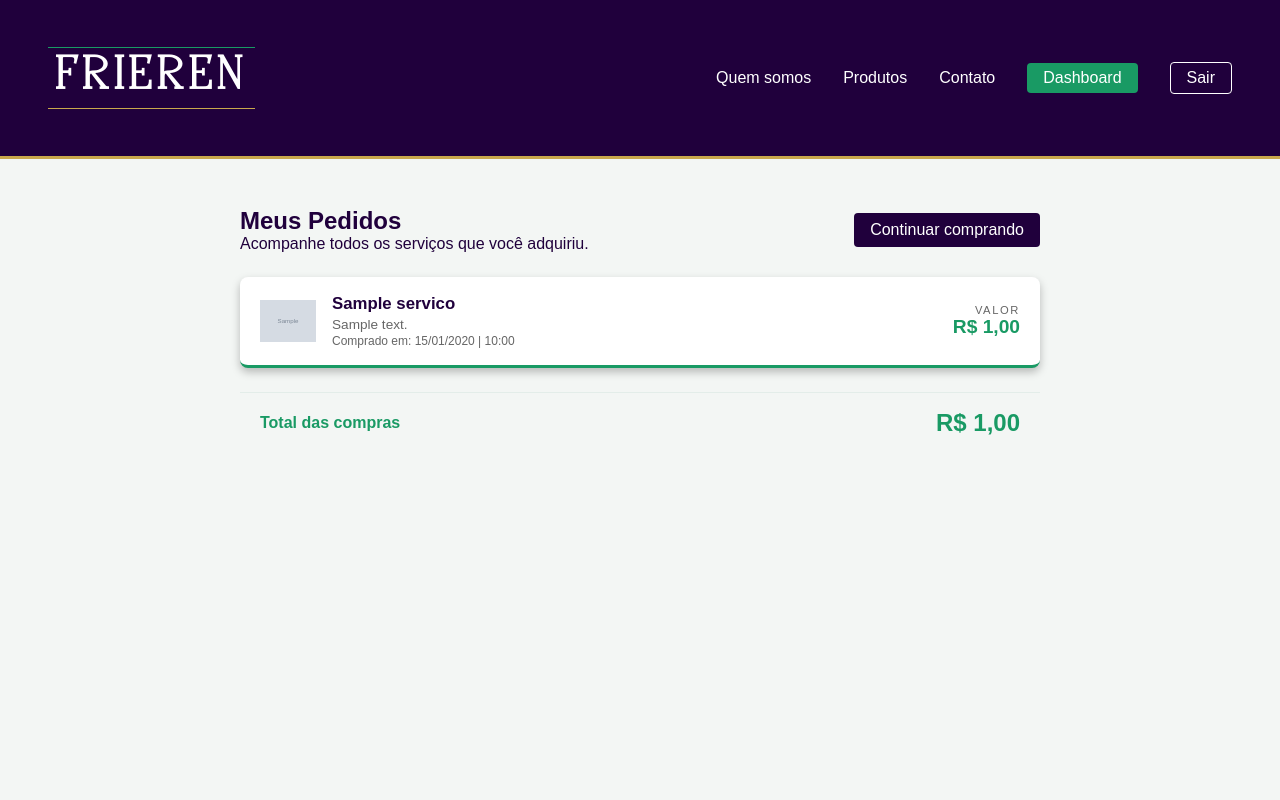
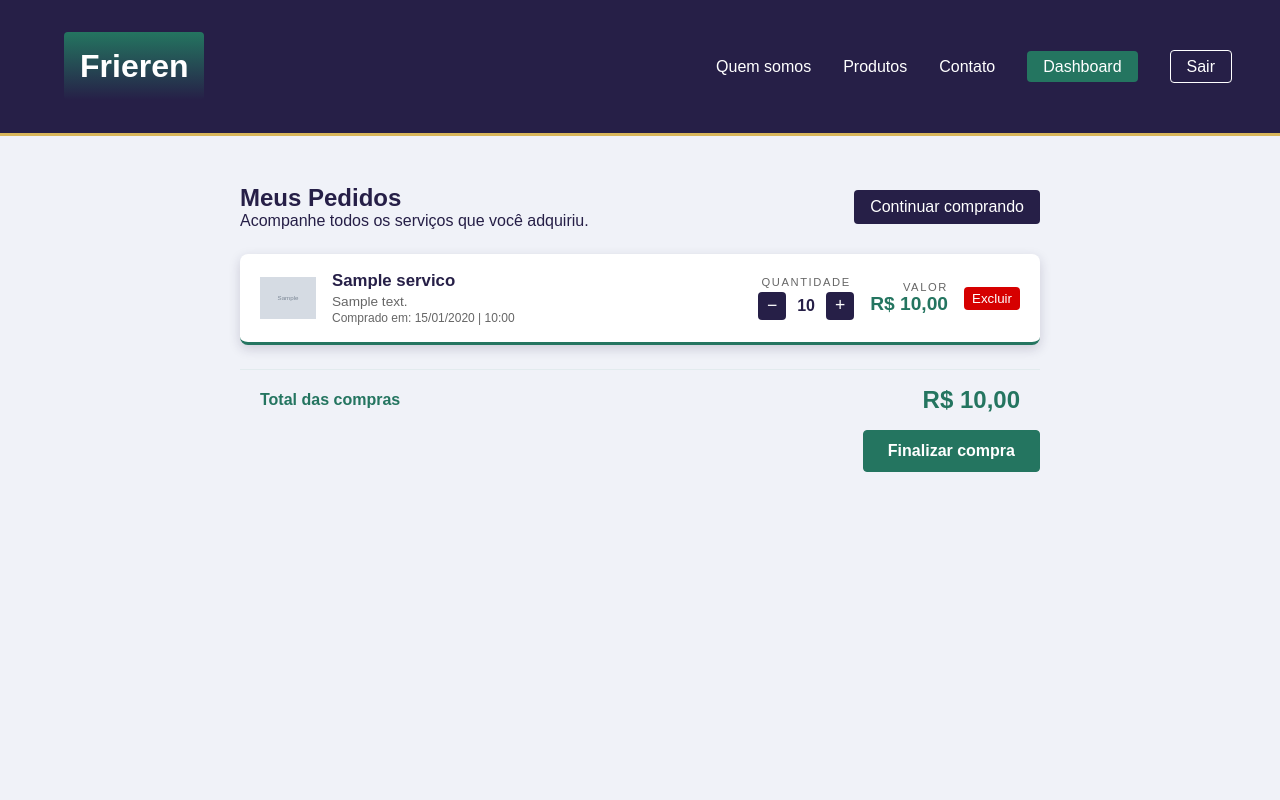
Before and after one commit to filhodepeterpan/django-frieren, a Django app: page /pedidos in a window 1280 px wide. Run offline with Django 5.2, Linux system fonts and the light colour scheme; a user stored in the database is signed in; tables that the repository leaves empty hold one stand-in row (values such as "Sample post"); grey boxes marked "Sample" are stand-in pictures; parts of the project's set-up code (start-up, migrations or seed data) failed here and were passed over; some web fonts are replaced.

Commit message:
feat: exclusao de item no carrinho

```diff
--- a/app/models.py
+++ b/app/models.py
@@ -26,4 +26,9 @@ class Servico(models.Model):
 class Pedido(models.Model):
     usuario = models.ForeignKey(settings.AUTH_USER_MODEL, on_delete=models.CASCADE)
     servico = models.ForeignKey(Servico, on_delete=models.CASCADE)
+    quantidade = models.PositiveIntegerField(default=1)
     data_compra = models.DateTimeField(auto_now_add=True)
+
+    @property
+    def subtotal(self):
+        return self.servico.preco * self.quantidade
--- a/app/static/css/style.css
+++ b/app/static/css/style.css
@@ -1,20 +1,15 @@
 @import url('https://fonts.googleapis.com/css2?family=Blinker:wght@100;200;300;400;600;700;800;900&display=swap');
 
-@font-face {
-    font-family: 'Frieren La Belle';
-    src: url('./fonts/Frieren-La-Belle-Demo.otf') format('opentype');
-}
-
 :root{
-    --cor-destaque: #199a64;
-    --cor-escura: #20003c;
-    --cor-dourada: #C9A84C;
-    --cor-fundo: #F3F6F4;
-    --cor-suave: #E3EDE9;
+    --cor-destaque: #247560;
+    --cor-escura: #261F47;
+    --cor-dourada: #D8B65A;
+    --cor-fundo: #F0F2F8;
+    --cor-suave: #E2EBEE;
     --cor-texto-botao: white;
     --padding-padrao: 3rem;
     --fonte-padrao: "Blinker", sans-serif;
-    --box-shadow-padrao: 0 4px 8px rgba(0, 0, 0, 0.25);
+    --box-shadow-padrao: 0 4px 12px rgba(38, 31, 71, 0.18);
 }
 
 *{
@@ -34,15 +29,12 @@ body{
 }
 
 #titulo-site{
-    font-family: 'Frieren La Belle';
-    font-size: 3rem;
-    border-top: 1px solid var(--cor-destaque);
-    border-bottom: 1px solid var(--cor-dourada);
+    background: linear-gradient(var(--cor-destaque),var(--cor-escura));
     color: var(--cor-texto-botao);
     text-align: center;
-    text-transform: uppercase;
-    letter-spacing: 0.25rem;
-    padding: 0 0.5rem;
+    padding: 1rem;
+    border-radius: 4px;
+    margin: 1rem;
 }
 
 #titulo-site:hover{
@@ -111,6 +103,7 @@ td{
     padding: 0.25rem 0.5rem;
     border-radius: 4px;
     border: none;
+    cursor: pointer;
 }
 
 .botao-editar{
@@ -315,7 +308,7 @@ form button{
 }
 
 .sobre-hero-imagem{
-    width: 600px;
+    width: 320px;
     max-width: 100%;
     border-radius: 8px;
     object-fit: cover;
@@ -998,6 +991,7 @@ form small{
 }
 
 .pedido-item{
+    flex-wrap: wrap;
     display: flex;
     align-items: center;
     gap: 1rem;
@@ -1017,6 +1011,7 @@ form small{
 
 .pedido-info{
     flex: 1;
+    min-width: 160px;
     display: flex;
     flex-direction: column;
     gap: 0.15rem;
@@ -1043,7 +1038,7 @@ form small{
     align-items: flex-end;
 }
 
-.pedido-valor span{
+.pedido-valor span, .pedido-rotulo{
     font-size: 0.7rem;
     text-transform: uppercase;
     letter-spacing: 0.1rem;
@@ -1086,6 +1081,67 @@ form small{
 
 .botao-comprar:hover{
     background-color: var(--cor-destaque);
+}
+
+.pedido-quantidade{
+    display: flex;
+    flex-direction: column;
+    align-items: center;
+    gap: 0.25rem;
+}
+
+.pedido-controle{
+    display: flex;
+    align-items: center;
+    gap: 0.5rem;
+}
+
+.pedido-controle strong{
+    min-width: 1.5rem;
+    text-align: center;
+    font-weight: 700;
+}
+
+.botao-quantidade{
+    width: 28px;
+    height: 28px;
+    padding: 0;
+    background-color: var(--cor-escura);
+    color: white;
+    border: none;
+    border-radius: 4px;
+    font-size: 1.1rem;
+    line-height: 1;
+    cursor: pointer;
+}
+
+.botao-quantidade:hover:not(:disabled){
+    background-color: var(--cor-destaque);
+}
+
+.botao-quantidade:disabled{
+    opacity: 0.35;
+    cursor: not-allowed;
+}
+
+.pedido-finalizar{
+    display: flex;
+    justify-content: flex-end;
+    margin-top: 1rem;
+}
+
+.botao-finalizar{
+    padding: 0.7rem 1.5rem;
+    background-color: var(--cor-destaque);
+    border-color: var(--cor-destaque);
+    font-family: var(--fonte-padrao);
+    font-size: 1rem;
+    font-weight: 600;
+    cursor: pointer;
+}
+
+.botao-finalizar:hover{
+    opacity: 0.85;
 }
 
 .painel-container{
--- a/app/templates/pedidos.html
+++ b/app/templates/pedidos.html
@@ -26,10 +26,28 @@
                         <p>{{ pedido.servico.descricao }}</p>
                         <span class="pedido-data">Comprado em: {{ pedido.data_compra|date:"d/m/Y" }} | {{ pedido.data_compra|date:"H:i" }}</span>
                     </div>
+                    <div class="pedido-quantidade">
+                        <span class="pedido-rotulo">Quantidade</span>
+                        <div class="pedido-controle">
+                            <form method="POST" action="{% url 'diminuirPedido' pedido.id %}" class="form-exclusao">
+                                {% csrf_token %}
+                                <button type="submit" class="botao-quantidade"{% if pedido.quantidade <= 1 %} disabled{% endif %}>−</button>
+                            </form>
+                            <strong>{{ pedido.quantidade }}</strong>
+                            <form method="POST" action="{% url 'aumentarPedido' pedido.id %}" class="form-exclusao">
+                                {% csrf_token %}
+                                <button type="submit" class="botao-quantidade">+</button>
+                            </form>
+                        </div>
+                    </div>
                     <div class="pedido-valor">
                         <span>Valor</span>
-                        <strong>R$ {{ pedido.servico.preco|floatformat:2 }}</strong>
+                        <strong>R$ {{ pedido.subtotal|floatformat:2 }}</strong>
                     </div>
+                    <form method="POST" action="{% url 'delPedido' pedido.id %}" class="form-exclusao">
+                        {% csrf_token %}
+                        <button type="submit" class="botao-excluir">Excluir</button>
+                    </form>
                 </article>
             {% empty %}
                 <p class="pedidos-vazio">Você ainda não possui pedidos.</p>
@@ -40,6 +58,26 @@
             <span>Total das compras</span>
             <strong>R$ {{ total|floatformat:2 }}</strong>
         </div>
+
+        {% if pedidos %}
+            <div class="pedido-finalizar">
+                <form method="POST" action="{% url 'finalizarCompra' %}" onsubmit="return finalizarCompra()" class="form-exclusao">
+                    {% csrf_token %}
+                    <button type="submit" class="botao-finalizar">Finalizar compra</button>
+                </form>
+            </div>
+        {% endif %}
     </div>
 
+    <script>
+        function finalizarCompra() {
+            if (!confirm('Tem certeza que deseja finalizar a compra?')) {
+                return false;
+            }
+
+            alert('Compra finalizada com sucesso!');
+            return true;
+        }
+    </script>
+
 {% endblock %}
--- a/app/urls.py
+++ b/app/urls.py
@@ -16,6 +16,10 @@ urlpatterns = [
     path("contatos", views.contatos, name="contatos"),
     path("pedidos", views.pedidos, name="pedidos"),
     path("comprar/<int:id_servico>", views.comprar, name="comprar"),
+    path("aumentar-pedido/<int:id_pedido>", views.aumentarPedido, name="aumentarPedido"),
+    path("diminuir-pedido/<int:id_pedido>", views.diminuirPedido, name="diminuirPedido"),
+    path("del-pedido/<int:id_pedido>", views.delPedido, name="delPedido"),
+    path("finalizar-compra", views.finalizarCompra, name="finalizarCompra"),
     path("categoria-api/", views.categoriasAPI, name="categoriasAPI"),
     path("categoria-api/<int:id_categoria>", views.categoriaAPI, name="categoriaAPI"),
     path('relatorios/', views.relatorios, name='relatorios'),
--- a/app/views.py
+++ b/app/views.py
@@ -77,21 +77,11 @@ def servicos(request):
 
 def produtos(request):
     servicos = Servico.objects.all()
-    api_indisponivel = False
 
-    try:
-        resposta = requests.get('https://fakestoreapi.com/products', timeout=10)
-        resposta.raise_for_status()
-        produtos_api = resposta.json()
-    except (requests.RequestException, ValueError):
-        produtos_api = []
-        api_indisponivel = True
+    resposta = requests.get('https://fakestoreapi.com/products')
+    produtos_api = resposta.json()
 
-    return render(request, "produtos.html", {
-        'produtos': servicos,
-        'produtos_api': produtos_api,
-        'api_indisponivel': api_indisponivel,
-    })
+    return render(request, "produtos.html", {'produtos':servicos, 'produtos_api': produtos_api})
 
 @admin_required
 def addServico(request):
@@ -197,16 +187,56 @@ def contatos(request):
 @require_POST
 def comprar(request, id_servico):
     servico = Servico.objects.get(id=id_servico)
-    Pedido.objects.create(usuario=request.user, servico=servico)
+    pedido = Pedido.objects.filter(usuario=request.user, servico=servico).first()
+
+    if pedido:
+        pedido.quantidade += 1
+        pedido.save()
+    else:
+        Pedido.objects.create(usuario=request.user, servico=servico)
 
     return redirect("pedidos")
 
 @login_required
 def pedidos(request):
     pedidos = Pedido.objects.filter(usuario=request.user).select_related('servico').order_by('-data_compra')
-    total = pedidos.aggregate(total=Sum('servico__preco'))['total'] or 0
+    total = sum(pedido.subtotal for pedido in pedidos)
 
     return render(request, "pedidos.html", {'pedidos':pedidos, 'total':total})
+
+@login_required
+@require_POST
+def aumentarPedido(request, id_pedido):
+    pedido = Pedido.objects.get(id=id_pedido, usuario=request.user)
+    pedido.quantidade += 1
+    pedido.save()
+
+    return redirect("pedidos")
+
+@login_required
+@require_POST
+def diminuirPedido(request, id_pedido):
+    pedido = Pedido.objects.get(id=id_pedido, usuario=request.user)
+
+    if pedido.quantidade > 1:
+        pedido.quantidade -= 1
+        pedido.save()
+
+    return redirect("pedidos")
+
+@login_required
+@require_POST
+def delPedido(request, id_pedido):
+    Pedido.objects.filter(id=id_pedido, usuario=request.user).delete()
+
+    return redirect("pedidos")
+
+@login_required
+@require_POST
+def finalizarCompra(request):
+    Pedido.objects.filter(usuario=request.user).delete()
+
+    return redirect("pedidos")
 
 @api_view(['GET', 'POST'])
 def categoriasAPI(request):
--- a/projeto/settings.py
+++ b/projeto/settings.py
@@ -28,6 +28,8 @@ SECRET_KEY = 'django-insecure-td!y2nnj^!yp3!i#=f0jxdqd5=^-sqamotq+6v2ne2h1#r*o2a
 DEBUG = True
 
 ALLOWED_HOSTS = [
+    'localhost:8000',
+    'localhost',
     'filhodepeterpan.pythonanywhere.com'
 ]
 
```
Also changed, not shown: app/migrations/0006_pedido_quantidade.py (added).
